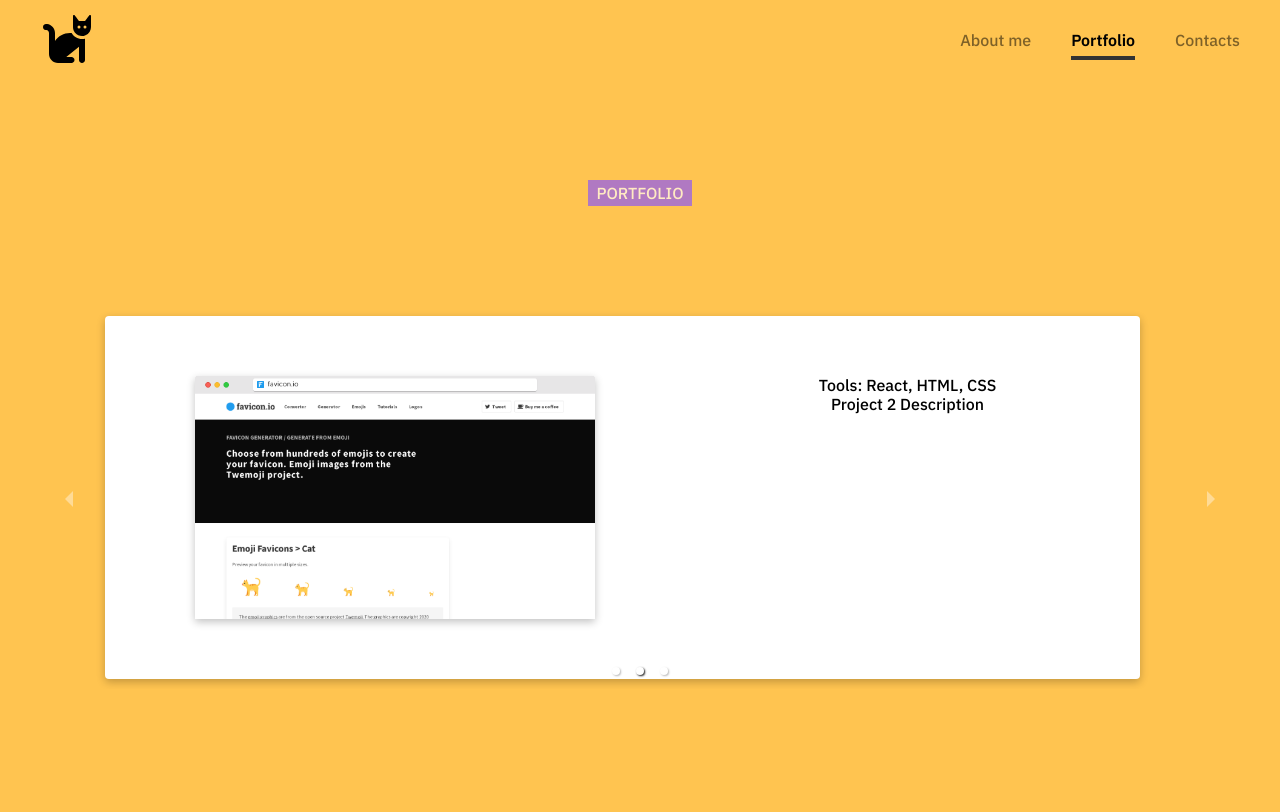
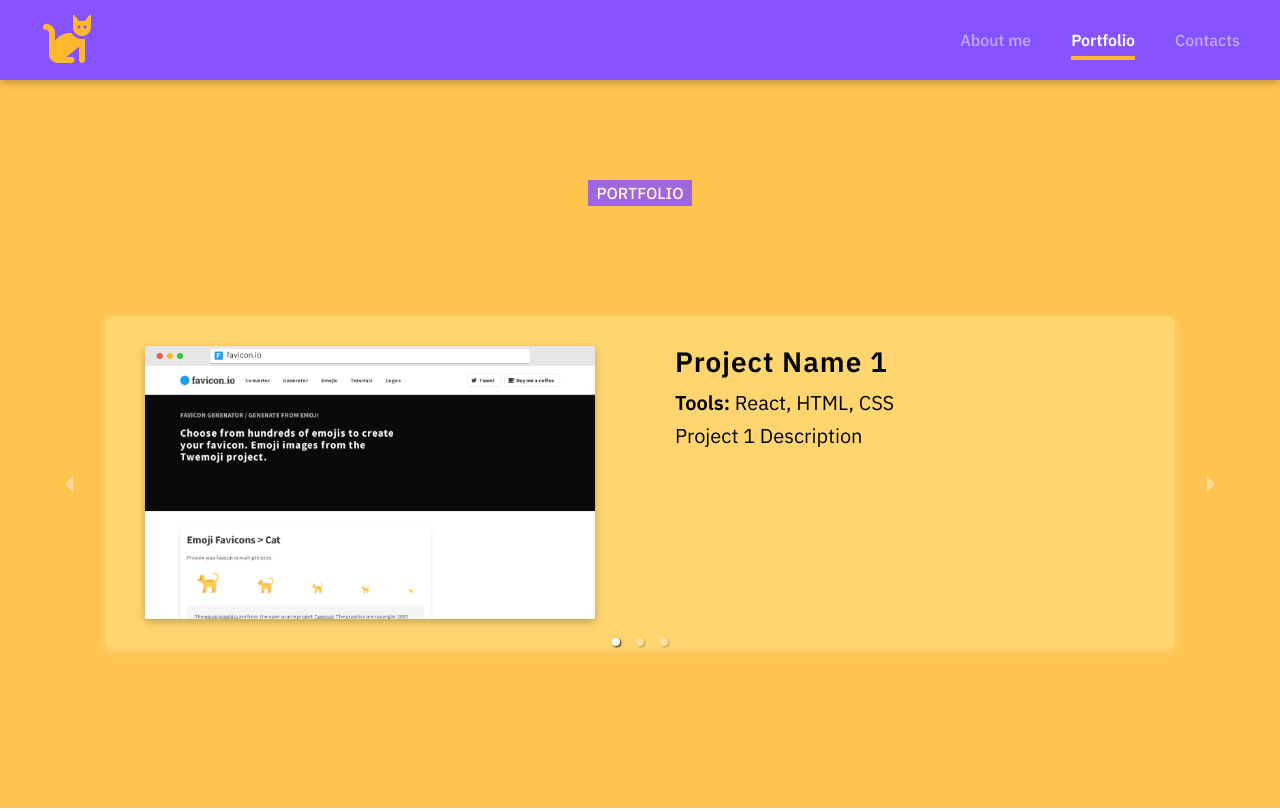
Before and after one commit to kremlevmax/hire-me, a React (Create React App) app: page /portfolio in a window 1280 px wide. Built offline with nearby package versions, Linux system fonts and the light colour scheme.

Commit message:
Portfolio page redisigm

```diff
--- a/src/components/About.css
+++ b/src/components/About.css
@@ -19,15 +19,16 @@
   margin: 0 40px;
   background-image: linear-gradient(120deg, #ffc450, #fff6d3);
   background-color: #333;
-  opacity: 0.1;
+  opacity: 0.4;
 }
 
 .about__about-me-container {
   margin: 100px auto;
-  opacity: 0.4;
+  opacity: 0.6;
   padding: 4px 8px;
   width: fit-content;
-  background-color: #50fff9;
+  background-color: #ffb82b;
+  color: #4c00ff;
 }
 
 .about__about-me {
@@ -56,6 +57,10 @@
 .about__text-container {
   margin-left: 40px;
   z-index: 2;
+  background-color: rgba(255, 255, 255, 0.303);
+  backdrop-filter: blur(5px);
+  border-radius: 8px;
+  padding: 40px;
 }
 
 .about__text-header-container {
@@ -71,7 +76,7 @@
   content: "";
   position: absolute;
   top: -10%;
-  left: 40%;
+  left: -20%;
   clip-path: polygon(
     20% 0%,
     0% 20%,
@@ -119,12 +124,12 @@
 
 .about__download-button-link {
   border: 0;
-  background: #ffc450;
+  background: #8752ff;
   font-weight: 600;
   padding: 10px 30px;
   border-radius: 4px;
   text-decoration: none;
-  color: #000;
+  color: #fff;
 }
 
 .about__download-button-link:hover {
--- a/src/components/About.js
+++ b/src/components/About.js
@@ -2,8 +2,6 @@ import React from "react";
 import photo from "../images/photo.png";
 import "./About.css";
 import AnimatedPage from "./AnimatedPage";
-import resume from "../files/Max_Kremlev_-_Full_Stack_Developer.pdf";
-import { Link } from "react-router-dom";
 
 function About() {
   return (
--- a/src/components/Contacts.css
+++ b/src/components/Contacts.css
@@ -41,17 +41,17 @@
 }
 
 .contacts__header-container {
-  margin: 100px auto;
-  opacity: 0.4;
+  margin: 100px auto 20px;
+  opacity: 0.7;
   padding: 4px 8px;
   width: fit-content;
   text-align: center;
-  width: fit-content;
-  background-color: #50fff9;
+  background-color: #02db38;
 }
 
 .contacts__header {
   text-transform: uppercase;
+  color: #27279e;
 }
 
 .contacts__container {
@@ -60,12 +60,13 @@
 
 .contacts__email-container {
   display: flex;
-  margin: 0 auto 60px;
+  margin: 60px auto;
   position: relative;
   max-width: 500px;
-  padding: 0 40px;
   z-index: 2;
+  justify-content: center;
 }
+
 .contacts__email-container::before {
   content: "";
   position: absolute;
--- a/src/components/EmailForm.css
+++ b/src/components/EmailForm.css
@@ -4,6 +4,10 @@
   flex-direction: column;
   max-width: 400px;
   width: 100%;
+  background-color: rgba(255, 255, 255, 0.303);
+  backdrop-filter: blur(5px);
+  border-radius: 8px;
+  padding: 30px 40px;
 }
 
 .email-form__name-label,
--- a/src/components/Navbar.css
+++ b/src/components/Navbar.css
@@ -1,6 +1,7 @@
 .navbar {
-  background-color: #ffc450;
+  background-color: #8752ff;
   box-shadow: rgba(0, 0, 0, 0.24) 0px 3px 8px;
+  z-index: 3;
 }
 
 .navbar__container {
@@ -17,6 +18,7 @@
 }
 
 .navbar__logo {
+  color: #ffb82b;
   font-size: 48px;
 }
 
@@ -40,14 +42,14 @@
 
 .navbar__menu-link {
   text-decoration: none;
-  color: #000;
+  color: #fff;
   opacity: 0.5;
 }
 
 .navbar__menu-link-active {
   text-decoration: none;
   position: relative;
-  color: #000;
+  color: #fff;
   opacity: 1;
   font-weight: 600;
 }
@@ -57,7 +59,7 @@
   position: absolute;
   width: 100%;
   height: 4px;
-  background-color: #333;
+  background-color: #ffb82b;
   bottom: -10px;
   left: 0;
 }
--- a/src/components/Portfolio.css
+++ b/src/components/Portfolio.css
@@ -9,21 +9,21 @@
   /* box-shadow: rgba(0, 0, 0, 0.24) 0px 3px 8px; */
   /* box-shadow: rgba(0, 0, 0, 0.16) 0px 10px 36px 0px,
     rgba(0, 0, 0, 0.06) 0px 0px 0px 1px; */
-  min-height: 91.5vh;
+  min-height: 91vh;
 }
 
 .portfolio__header-container {
   margin: 100px auto;
   text-transform: uppercase;
-  opacity: 0.65;
+  opacity: 0.8;
   background-color: #8752ff;
-  color: #fff;
   padding: 4px 8px;
   text-align: center;
   width: fit-content;
 }
 
 .portfolio__header {
+  color: #fff;
 }
 
 .portfolio__container {
--- a/src/components/Portfolio.js
+++ b/src/components/Portfolio.js
@@ -52,9 +52,9 @@ function Portfolio() {
         <div className='portfolio__container'>
           <Carousel
             infiniteLoop
-            autoPlay
+            // autoPlay
             showThumbs={false}
-            interval={3000}
+            // interval={3000}
             showStatus={false}
           >
             {cards}
--- a/src/components/ProjectCard.css
+++ b/src/components/ProjectCard.css
@@ -4,18 +4,17 @@
 
 .project-card__container {
   display: flex;
-  justify-content: space-between;
-  border-radius: 4px;
+  border-radius: 8px;
+  justify-content: center;
   margin: 0 40px;
-  gap: 170px;
-  padding: 60px 90px;
-  background-color: #fff;
-  box-shadow: rgba(0, 0, 0, 0.24) 0px 3px 8px;
-  max-width: 90%;
+  gap: 40px;
+  padding: 30px 40px;
+  background-color: rgb(255 253 192 / 29%);
+  box-shadow: rgb(255 254 254 / 24%) 0px 3px 8px;
 }
 
 .project-card__screenshot-container {
-  max-width: 400px;
+  max-width: 450px;
   box-shadow: rgba(0, 0, 0, 0.24) 0px 3px 8px;
 }
 
@@ -24,5 +23,36 @@
 }
 
 .project-card__text-container {
+  text-align: left;
   flex: 1 1 auto;
+  padding: 0 40px;
 }
+
+.project-card__title-container {
+  margin-bottom: 12px;
+}
+
+.project-card__title {
+  font-size: 28px;
+  font-weight: 600;
+  letter-spacing: 1px;
+}
+
+.project-card__tools-container {
+  margin-bottom: 10px;
+}
+
+.project-card__tools {
+  font-weight: 600;
+  font-size: 20px;
+}
+
+.project-card__tool {
+  font-weight: 400;
+  font-size: 20px;
+}
+
+.project-card___description {
+  font-weight: 400;
+  font-size: 20px;
+}
--- a/src/components/ProjectCard.js
+++ b/src/components/ProjectCard.js
@@ -13,6 +13,9 @@ function ProjectCard({ screenshot, name, tools, description }) {
           />
         </picture>
         <div className='project-card__text-container'>
+          <div className='project-card__title-container'>
+            <span className='project-card__title'>{name}</span>
+          </div>
           <div className='project-card__tools-container'>
             <span className='project-card__tools'>Tools: </span>
             {tools.map((tool, index) => {
```
